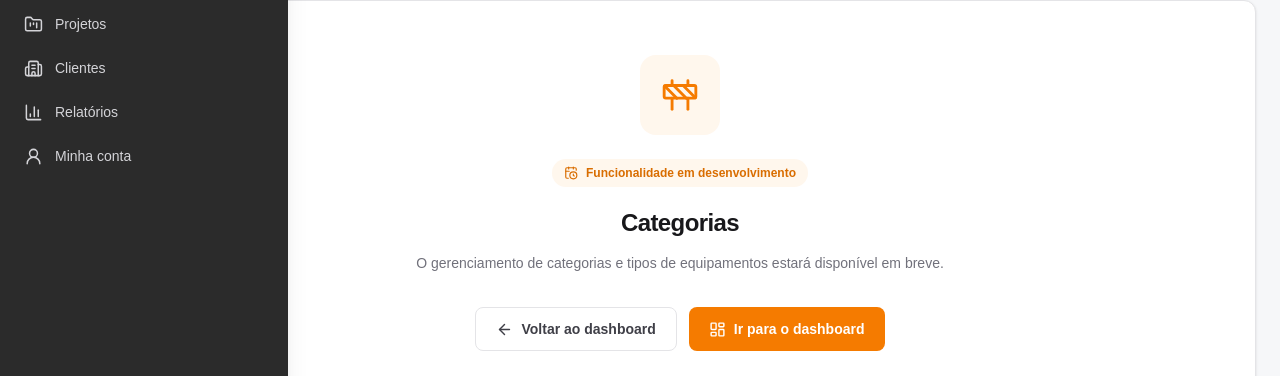
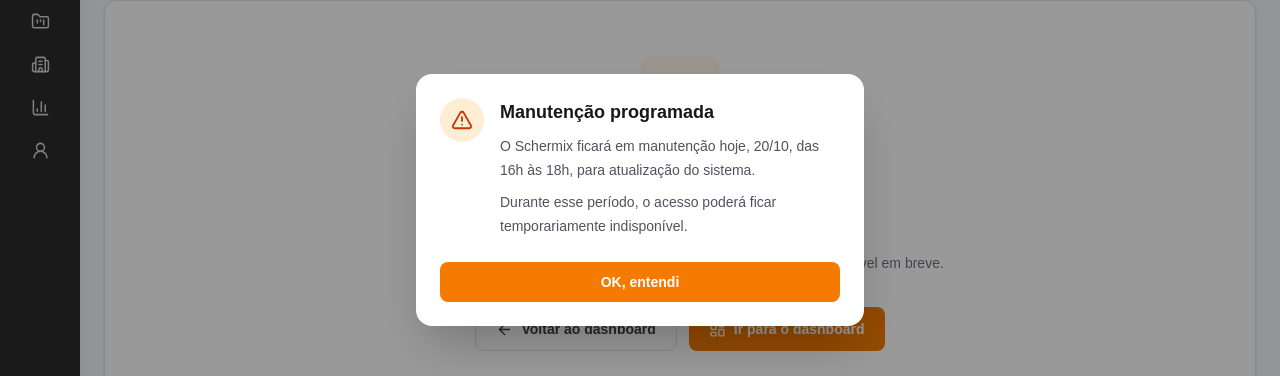
Before and after one commit to schermprojects/scherm-inventory, a Next.js app: page /categories in a window 1280 px wide. Shown: the part 200-576 px from the top of the page. Built offline with nearby package versions, Linux system fonts and the light colour scheme; no server answers; sample sign-in values are in the browser's storage.

Commit message:
feat: adiciona aviso de manutenção programada

```diff
--- a/app/layout.tsx
+++ b/app/layout.tsx
@@ -1,6 +1,7 @@
 import type { Metadata } from "next";
 
 import { AuthSessionProvider } from "@/components/auth/AuthSessionProvider";
+import { MaintenanceNotice } from "@/components/shared/MaintenanceNotice";
 import { ToastProvider } from "@/components/ui/Toast";
 
 import "./globals.css";
@@ -24,6 +25,7 @@
       <body>
         <AuthSessionProvider>
           <ToastProvider>
+            <MaintenanceNotice />
             {children}
           </ToastProvider>
         </AuthSessionProvider>
--- a/components/auth/AdminAccount.tsx
+++ b/components/auth/AdminAccount.tsx
@@ -2,6 +2,9 @@
 
 import { useState } from "react";
 import { signOut } from "next-auth/react";
+
+const MAINTENANCE_NOTICE_ACK_KEY =
+  "schermix-maintenance-2026-10-20-ack";
 
 type AdminAccountProps = {
   name: string;
@@ -75,11 +78,15 @@
             <button
               type="button"
               role="menuitem"
-              onClick={() =>
-                signOut({
+              onClick={() => {
+                sessionStorage.removeItem(
+                  MAINTENANCE_NOTICE_ACK_KEY,
+                );
+
+                void signOut({
                   callbackUrl: "/login",
-                })
-              }
+                });
+              }}
               className="w-full px-4 py-3 text-left text-sm font-semibold text-red-600 transition hover:bg-red-50"
             >
               Sair do sistema
--- a/components/layout/Header.tsx
+++ b/components/layout/Header.tsx
@@ -37,6 +37,9 @@
   COMMERCIAL: "Comercial",
   VIEWER: "Consulta",
 };
+
+const MAINTENANCE_NOTICE_ACK_KEY =
+  "schermix-maintenance-2026-10-20-ack";
 
 function getInitials(name?: string | null): string {
   if (!name) {
@@ -78,6 +81,10 @@
 
 async function handleSignOut() {
   setIsAccountMenuOpen(false);
+
+  sessionStorage.removeItem(
+    MAINTENANCE_NOTICE_ACK_KEY,
+  );
 
   await signOut({
     callbackUrl: "/login",
--- /dev/null
+++ b/components/shared/MaintenanceNotice.tsx
@@ -0,0 +1,83 @@
+"use client";
+
+import { AlertTriangle } from "lucide-react";
+import { useSession } from "next-auth/react";
+import { useEffect, useState } from "react";
+
+const MAINTENANCE_NOTICE_ACK_KEY =
+  "schermix-maintenance-2026-10-20-ack";
+
+export function MaintenanceNotice() {
+  const { status } = useSession();
+
+  const [isOpen, setIsOpen] =
+    useState(false);
+
+  useEffect(() => {
+    if (status !== "authenticated") {
+      return;
+    }
+
+    const acknowledged =
+      sessionStorage.getItem(
+        MAINTENANCE_NOTICE_ACK_KEY,
+      );
+
+    if (!acknowledged) {
+      setIsOpen(true);
+    }
+  }, [status]);
+
+  function handleConfirm() {
+    sessionStorage.setItem(
+      MAINTENANCE_NOTICE_ACK_KEY,
+      "true",
+    );
+
+    setIsOpen(false);
+  }
+
+  if (
+    status !== "authenticated" ||
+    !isOpen
+  ) {
+    return null;
+  }
+
+  return (
+    <div className="fixed inset-0 z-[100] flex items-center justify-center bg-black/40 px-4">
+      <div className="w-full max-w-md rounded-2xl bg-white p-6 shadow-2xl">
+        <div className="flex items-start gap-4">
+          <div className="flex h-11 w-11 shrink-0 items-center justify-center rounded-full bg-orange-100 text-orange-700">
+            <AlertTriangle size={22} />
+          </div>
+
+          <div>
+            <h2 className="text-lg font-bold text-zinc-900">
+              Manutenção programada
+            </h2>
+
+            <p className="mt-2 text-sm leading-6 text-zinc-600">
+              O Schermix ficará em manutenção hoje,
+              20/10, das 16h às 18h, para atualização
+              do sistema.
+            </p>
+
+            <p className="mt-2 text-sm leading-6 text-zinc-600">
+              Durante esse período, o acesso poderá ficar
+              temporariamente indisponível.
+            </p>
+          </div>
+        </div>
+
+        <button
+          type="button"
+          onClick={handleConfirm}
+          className="mt-6 inline-flex w-full items-center justify-center rounded-lg bg-[#F57B00] px-4 py-2.5 text-sm font-semibold text-white transition hover:bg-[#DD6F00]"
+        >
+          OK, entendi
+        </button>
+      </div>
+    </div>
+  );
+}
```
Lines whose indentation alone changed are shown as unchanged.
